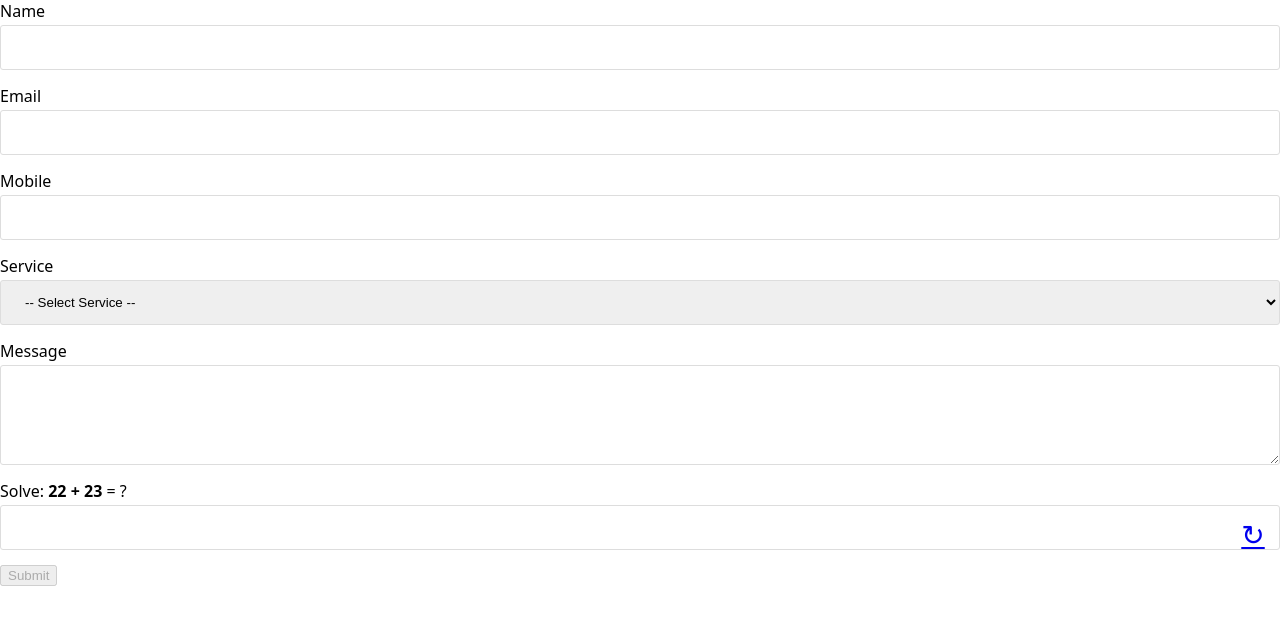
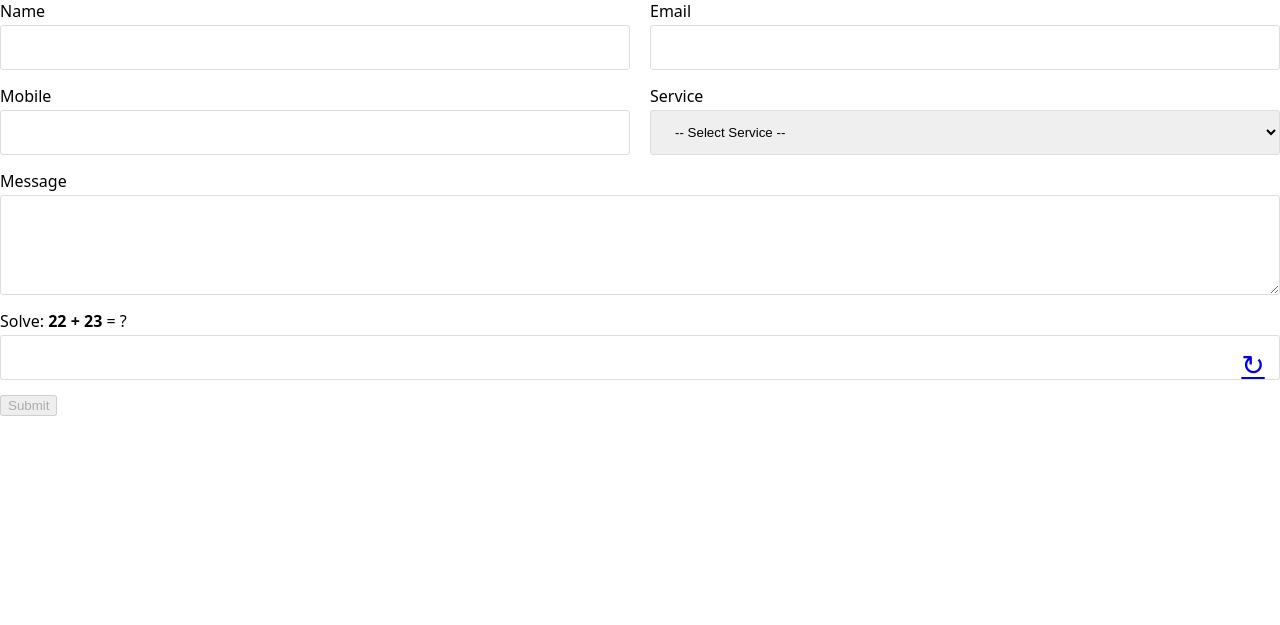
Before and after one commit to ajaykushwahrv/calculator-risk-helth-admin, a PHP site: page /rvcform.php in a window 1280 px wide. Shown: the top 625 px of the page. Run offline with PHP 8.4, Linux system fonts and the light colour scheme; data that the repository does not hold is empty.

Commit message:
new done

```diff
--- a/final/rvcform.php
+++ b/final/rvcform.php
@@ -38,7 +38,7 @@ if (empty($_SESSION[$rvrrf][$formKey])) {
 </head>
 
 <body>
-    <div class="rvfrhcontent-box">
+       <div class="rvfrhcontent-box ">
         <form id="secureForm" method="POST" action="rvscmail.php" data-key="<?= $formval;?>" onsubmit="return validate();">
             <?php if(isset($_GET['err']) && $_GET['err']=="captcha_err"){
 			echo "<span style='color:red;'>Invalid Captcha. Please resubmit form!</span>";
@@ -54,39 +54,45 @@ if (empty($_SESSION[$rvrrf][$formKey])) {
                 <input type="hidden" name="form_val" value="<?= $formval;?>">
                 <input type="hidden" name="<?= $formval;?>_rvrformtype" value="<?= $formKeyName; ?>">
                 <input type="hidden" name="<?= $formval;?>_rvrformname" value="New <?= $formKeyName; ?> Inquiry Received from Website">
+            <div class="rvsf-rows">
 
-                <div class="form-group">
+                <div class="form-group rvsf-cols">
                     <label for='rvrname_<?= $formval;?>'>Name</label>
                     <input type="text" name="<?= $formval;?>_rvusersName" id="rvrname_<?= $formval;?>">
                     <span id="rvrname_err_<?= $formval;?>" class="error"></span>
                 </div>
-                <div class="form-group">
+                <div class="form-group rvsf-cols">
                     <label for='rvrname_<?= $formval;?>'>Email</label>
                     <input type="text" name="<?= $formval;?>_rvruserEmail" id="rvremail_<?= $formval;?>">
                     <span id="rvremail_err_<?= $formval;?>" class="error"></span>
                 </div>
 
-                <div class="form-group">
+                <div class="form-group rvsf-cols">
                     <label for='mobile_<?= $formval;?>'>Mobile</label>
-                    <input type="number" name="<?= $formval;?>_rvrmobile" id="mobile_<?= $formval;?>" maxlength="10">
+                    <input type="text" name="<?= $formval;?>_rvrmobile" id="mobile_<?= $formval;?>" maxlength="10">
                     <span id="rvrmobile_err_<?= $formval;?>" class="error"></span>
                 </div>
-                <div class="form-group">
-                    <label for='service_<?= $formval;?>'>Service</label>
-                    <select name="<?= $formval;?>_cfservices" id="service<?= $formval;?>">
+                <div class="form-group rvsf-cols">
+                    <label for='rvrservice_<?= $formval;?>'>Service</label>
+                    <select name="<?= $formval;?>_cfservices" id="rvrservice_<?= $formval;?>">
                         <option value="">-- Select Service --</option>
                         <?php $cfservices = [
-					[ 'title'   => 'Mutual Funds'],
-					[ 'title'   => 'Insurance & NPS'],
-					[ 'title'   => 'Taxation'],
-					[ 'title'   => 'Global Investing & P2P Lending'],
-					[ 'title'   => 'Portfolio Managed Services'],
-					[ 'title'   => 'Fixed Deposits'],
+					[ 'title'   => 'Financial Solutions'],
+					[ 'title'   => 'Financial Freedom'],
+					[ 'title'   => 'Retirement Solutions'],
+					[ 'title'   => 'Child Education Solutions'],
+					[ 'title'   => 'Real Estate Information'],
+					[ 'title'   => 'Tax Awareness'],
 				]; ?>
                         <?php foreach($cfservices as $cfservicesitems){ ?>
                         <option value="<?= $cfservicesitems['title']; ?>"><?= $cfservicesitems['title']; ?></option>
                         <?php  } ?>
+                        <option value="Other">Other</option>
+
                     </select>
+                <span id="rvrservice_err_<?= $formval;?>" class="error"></span>
+
+                </div>
                 </div>
                 <div class="form-group">
                     <label for='rvrmessage_<?= $formval;?>'>Message</label>
--- a/final/rvm-include/rvrh.css
+++ b/final/rvm-include/rvrh.css
@@ -107,16 +107,19 @@ body {
 }
 
 .rvfrhcontent-box .form-group input.error-field,
+.rvfrhcontent-box .form-group select.error-field,
 .rvfrhcontent-box .form-group textarea.error-field {
     border: 1px solid red !important;
 }
 
 .rvfrhcontent-box .form-group input.input-success,
+.rvfrhcontent-box .form-group select.input-success,
 .rvfrhcontent-box .form-group textarea.input-success {
     border: 1px solid green !important;
 }
 
 .rvfrhcontent-box .form-group input.input-active,
+.rvfrhcontent-box .form-group select.input-active,
 .rvfrhcontent-box .form-group textarea.input-active {
     border: 1px solid var(--rv-primary) !important;
     box-shadow: 0 0 5px rgba(var(--rv-primary-rgb), 0.5);
@@ -404,3 +407,21 @@ body {
     border-radius: 3px;
     font-size: 28px;
 }
+
+.rvfrhcontent-box .rvsf-rows {
+    display: flex;
+    column-gap: 20px;
+    flex-wrap: wrap;
+}
+
+.rvfrhcontent-box .rvsf-rows .rvsf-cols {
+    max-width: calc(50% - 10px);
+    width: 100%;
+}
+
+@media only screen and (max-width:767px) {
+    .rvfrhcontent-box .rvsf-rows .rvsf-cols {
+        max-width: calc(100% - 0px);
+        width: 100%;
+    }
+}
--- a/final/rvm-include/rvrh.js
+++ b/final/rvm-include/rvrh.js
@@ -104,6 +104,19 @@ function validate(form) {
             .addClass("input-success");
     }
 
+    	if (jQuery(fid("rvrservice", key)).val() === "") {
+        jQuery(fid("rvrservice_err", key)).text("Please select a service");
+        jQuery(fid("rvrservice", key))
+            .removeClass("input-success")
+            .addClass("error-field");
+        valid = false;
+    } else {
+        jQuery(fid("rvrservice_err", key)).text("");
+        jQuery(fid("rvrservice", key))
+            .removeClass("error-field")
+            .addClass("input-success");
+    }
+
     jQuery(fid("submitBtn", key)).prop("disabled", !valid);
     return valid;
 }
```
Also changed, not shown: 1 other file.
